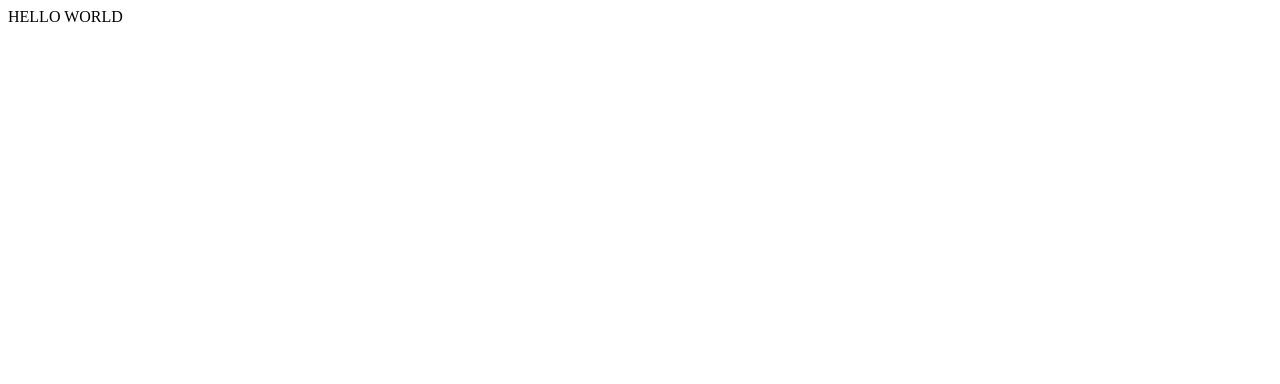
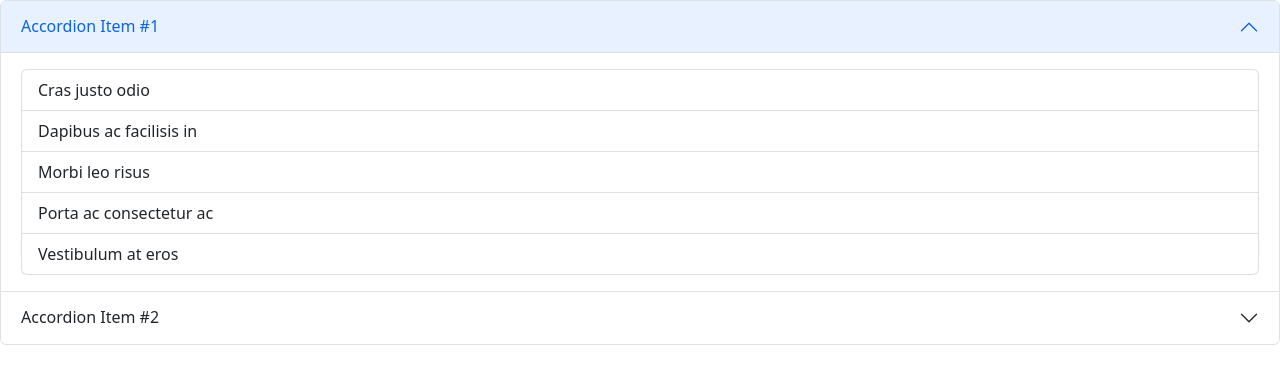
Before and after one commit to Sirtakin/caseoppgave-bysykkel, a React (Vite) app: page / in a window 1280 px wide. Shown: the top 384 px of the page. Built offline with nearby package versions, Linux system fonts and the light colour scheme.

Commit message:
Create basic layout

```diff
--- a/src/App.tsx
+++ b/src/App.tsx
@@ -1,16 +1,8 @@
-import { useState } from "react";
-import reactLogo from "./assets/react.svg";
-import viteLogo from "/vite.svg";
-import "./App.css";
+import StationList from "./components/StationList";
+import "bootstrap/dist/css/bootstrap.min.css";
 
 function App() {
-  const [count, setCount] = useState(0);
-
-  return (
-    <>
-      <div>HELLO WORLD</div>
-    </>
-  );
+  return <StationList />;
 }
 
 export default App;
--- /dev/null
+++ b/src/components/BikeList.tsx
@@ -0,0 +1,13 @@
+import { ListGroup } from "react-bootstrap";
+
+export const BikeList = () => {
+  return (
+    <ListGroup>
+      <ListGroup.Item>Cras justo odio</ListGroup.Item>
+      <ListGroup.Item>Dapibus ac facilisis in</ListGroup.Item>
+      <ListGroup.Item>Morbi leo risus</ListGroup.Item>
+      <ListGroup.Item>Porta ac consectetur ac</ListGroup.Item>
+      <ListGroup.Item>Vestibulum at eros</ListGroup.Item>
+    </ListGroup>
+  );
+};
--- /dev/null
+++ b/src/components/StationList.tsx
@@ -0,0 +1,23 @@
+import Accordion from "react-bootstrap/Accordion";
+import { BikeList } from "./BikeList";
+
+function StationList() {
+  return (
+    <Accordion defaultActiveKey="0">
+      <Accordion.Item eventKey="0">
+        <Accordion.Header>Accordion Item #1</Accordion.Header>
+        <Accordion.Body>
+          <BikeList />
+        </Accordion.Body>
+      </Accordion.Item>
+      <Accordion.Item eventKey="1">
+        <Accordion.Header>Accordion Item #2</Accordion.Header>
+        <Accordion.Body>
+          <BikeList />
+        </Accordion.Body>
+      </Accordion.Item>
+    </Accordion>
+  );
+}
+
+export default StationList;
--- /dev/null
+++ b/src/services/api-client.ts
@@ -0,0 +1,5 @@
+import axios from "axios";
+
+export default axios.create({
+  baseURL: "https://gbfs.urbansharing.com/oslobysykkel.no/",
+});
```
Also changed, not shown: src/hooks/useData.ts (added, +46 -0 lines), src/main.tsx (+7 -7 lines), src/hooks/useBike.ts (added), src/hooks/useRack.ts (added).
